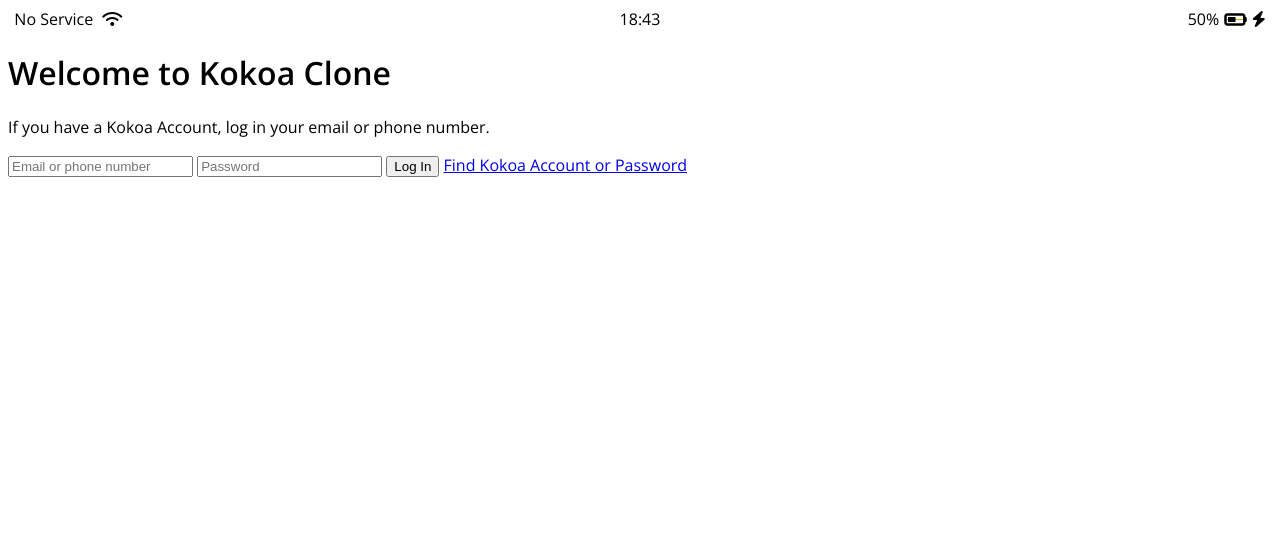
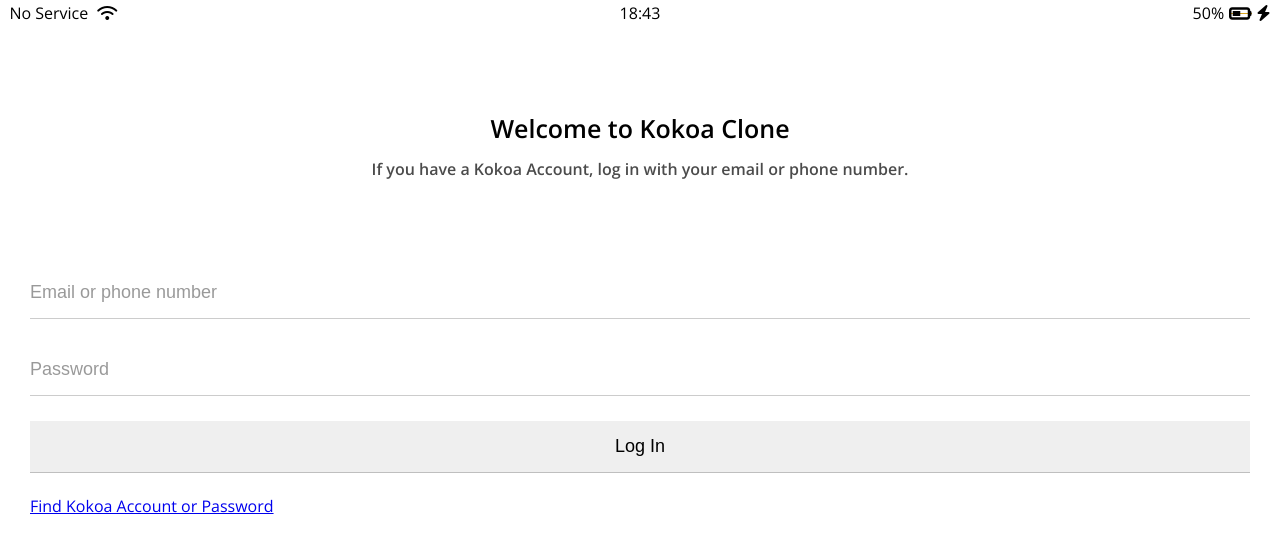
Before and after one commit to Voilier-bsc/nomad-coco-clone, a plain HTML site: page index.html in a window 1280 px wide. Drawn offline with nearby package versions, Linux system fonts and the light colour scheme.

Commit message:
second commit

```diff
--- /dev/null
+++ b/css/reset.css
@@ -0,0 +1,133 @@
+/* http://meyerweb.com/eric/tools/css/reset/
+   v2.0 | 20110126
+   License: none (public domain)
+*/
+
+html,
+body,
+div,
+span,
+applet,
+object,
+iframe,
+h1,
+h2,
+h3,
+h4,
+h5,
+h6,
+p,
+blockquote,
+pre,
+a,
+abbr,
+acronym,
+address,
+big,
+cite,
+code,
+del,
+dfn,
+em,
+img,
+ins,
+kbd,
+q,
+s,
+samp,
+small,
+strike,
+strong,
+sub,
+sup,
+tt,
+var,
+b,
+u,
+i,
+center,
+dl,
+dt,
+dd,
+ol,
+ul,
+li,
+fieldset,
+form,
+label,
+legend,
+table,
+caption,
+tbody,
+tfoot,
+thead,
+tr,
+th,
+td,
+article,
+aside,
+canvas,
+details,
+embed,
+figure,
+figcaption,
+footer,
+header,
+hgroup,
+menu,
+nav,
+output,
+ruby,
+section,
+summary,
+time,
+mark,
+audio,
+video {
+  margin: 0;
+  padding: 0;
+  border: 0;
+  font-size: 100%;
+  font: inherit;
+  vertical-align: baseline;
+}
+/* HTML5 display-role reset for older browsers */
+article,
+aside,
+details,
+figcaption,
+figure,
+footer,
+header,
+hgroup,
+menu,
+nav,
+section {
+  display: block;
+}
+body {
+  line-height: 1;
+}
+ol,
+ul {
+  list-style: none;
+}
+blockquote,
+q {
+  quotes: none;
+}
+blockquote:before,
+blockquote:after,
+q:before,
+q:after {
+  content: "";
+  content: none;
+}
+table {
+  border-collapse: collapse;
+  border-spacing: 0;
+}
+
+input:focus {
+  outline: none;
+}
--- /dev/null
+++ b/css/status-bar.css
@@ -0,0 +1,29 @@
+.status-bar {
+  display: flex;
+  justify-content: center;
+  padding: 5px 3px;
+}
+
+.status-bar__column {
+  width: 33%;
+}
+
+.status-bar__column:first-child span {
+  margin-right: 5px;
+}
+
+.status-bar__column:nth-child(2) {
+  display: flex;
+  justify-content: center;
+}
+
+.status-bar__column:nth-child(3) {
+  display: flex;
+  justify-content: flex-end;
+  align-items: center;
+}
+
+.status-bar__column .fa-battery-half {
+  margin: 0px 5px;
+  background-color: goldenrod;
+}
--- a/css/styles.css
+++ b/css/styles.css
@@ -1,33 +1,49 @@
 @import url("https://fonts.googleapis.com/css2?family=Open+Sans:wght@400;600&display=swap");
-
+@import "reset.css";
+@import "status-bar.css";
+@import "variables.css";
 body {
   font-family: "Open Sans", sans-serif;
 }
-.status-bar {
+
+.welcome-header {
+  margin: 90px 0px;
+  text-align: center;
   display: flex;
-  justify-content: center;
+  flex-direction: column;
+  align-items: center;
+  font-weight: 600;
 }
 
-.status-bar__column {
-  width: 33%;
+.welcome-header__title {
+  margin-bottom: 20px;
+  font-size: 25px;
 }
 
-.status-bar__column:first-child span {
-  margin-right: 5px;
+.welcome-header__text {
+  width: 60%;
+  opacity: 0.7;
 }
 
-.status-bar__column:nth-child(2) {
+#login-form {
   display: flex;
-  justify-content: center;
+  flex-direction: column;
+  margin: 0px 30px;
 }
 
-.status-bar__column:nth-child(3) {
-  display: flex;
-  justify-content: flex-end;
-  align-items: center;
+#login-form input {
+  border: none;
+  padding: 15px 0px;
+  font-size: 18px;
+  border-bottom: 1px solid rgba(0, 0, 0, 0.2);
+  margin-bottom: 25px;
+  transition: border-color 0.3s ease-in-out;
 }
 
-.status-bar__column .fa-battery-half {
-  margin: 0px 5px;
-  background-color: goldenrod;
+#login-form input::placeholder {
+  color: rgba(0, 0, 0, 0.4);
 }
+
+#login-form input:focus {
+  border-color: var(--yellow);
+}
--- /dev/null
+++ b/css/variables.css
@@ -0,0 +1,3 @@
+:root {
+  --yellow: #fae100;
+}
--- a/index.html
+++ b/index.html
@@ -26,7 +26,7 @@
     <header class="welcome-header">
       <h1 class="welcome-header__title">Welcome to Kokoa Clone</h1>
       <p class="welcome-header__text">
-        If you have a Kokoa Account, log in your email or phone number.
+        If you have a Kokoa Account, log in with your email or phone number.
       </p>
     </header>
 
```
